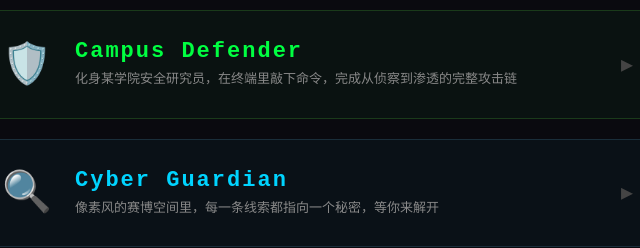
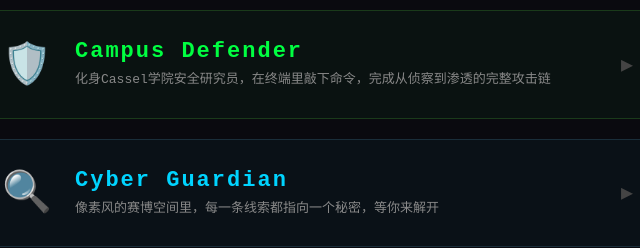
Before and after one commit to maple-pwn/campus-defender, a plain HTML site: page index.html in a window 1280 px wide. Shown: the part 330-578 px from the top of the page, 324-964 px from the left. Drawn offline with Linux system fonts and the light colour scheme.

Commit message:
tweak: 某学院 → Cassel学院

```diff
--- a/index.html
+++ b/index.html
@@ -125,7 +125,7 @@
         <div class="game-icon">🛡️</div>
         <div class="game-info">
           <div class="game-name">Campus Defender</div>
-          <div class="game-desc">化身某学院安全研究员，在终端里敲下命令，完成从侦察到渗透的完整攻击链</div>
+          <div class="game-desc">化身Cassel学院安全研究员，在终端里敲下命令，完成从侦察到渗透的完整攻击链</div>
         </div>
         <div class="game-arrow">▶</div>
       </a>
```
